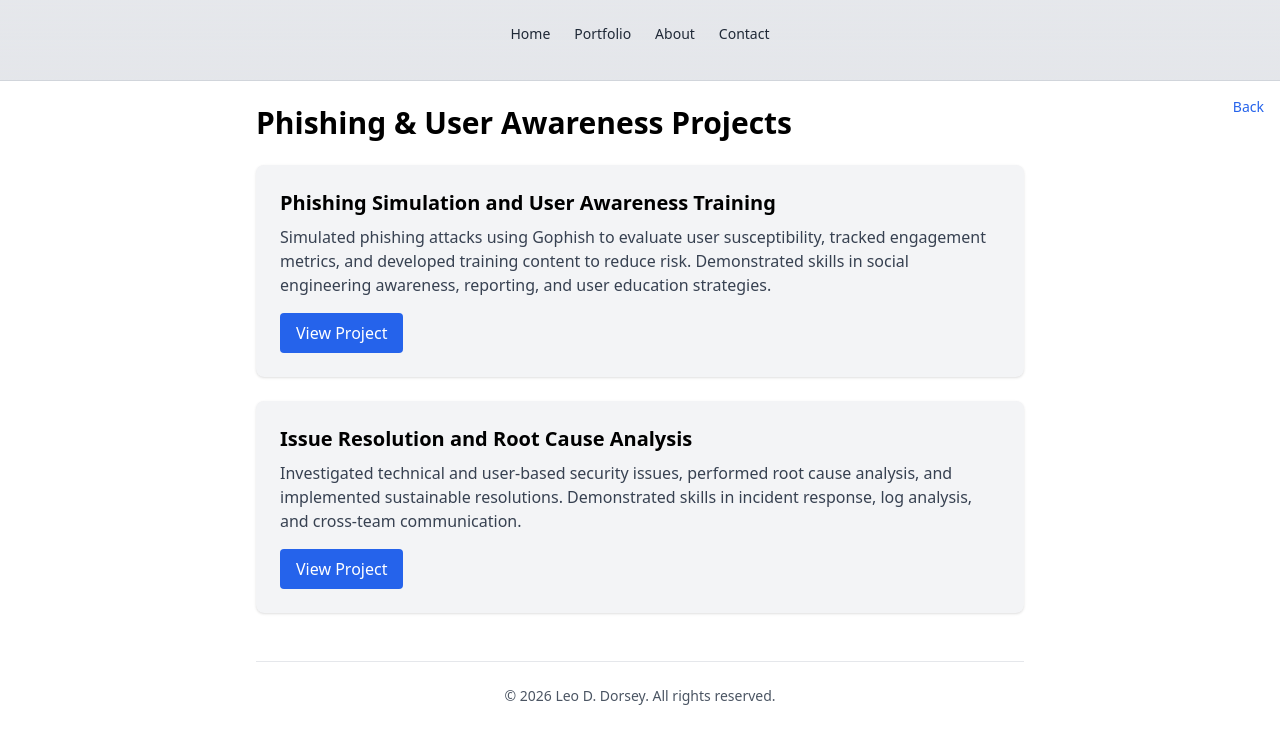
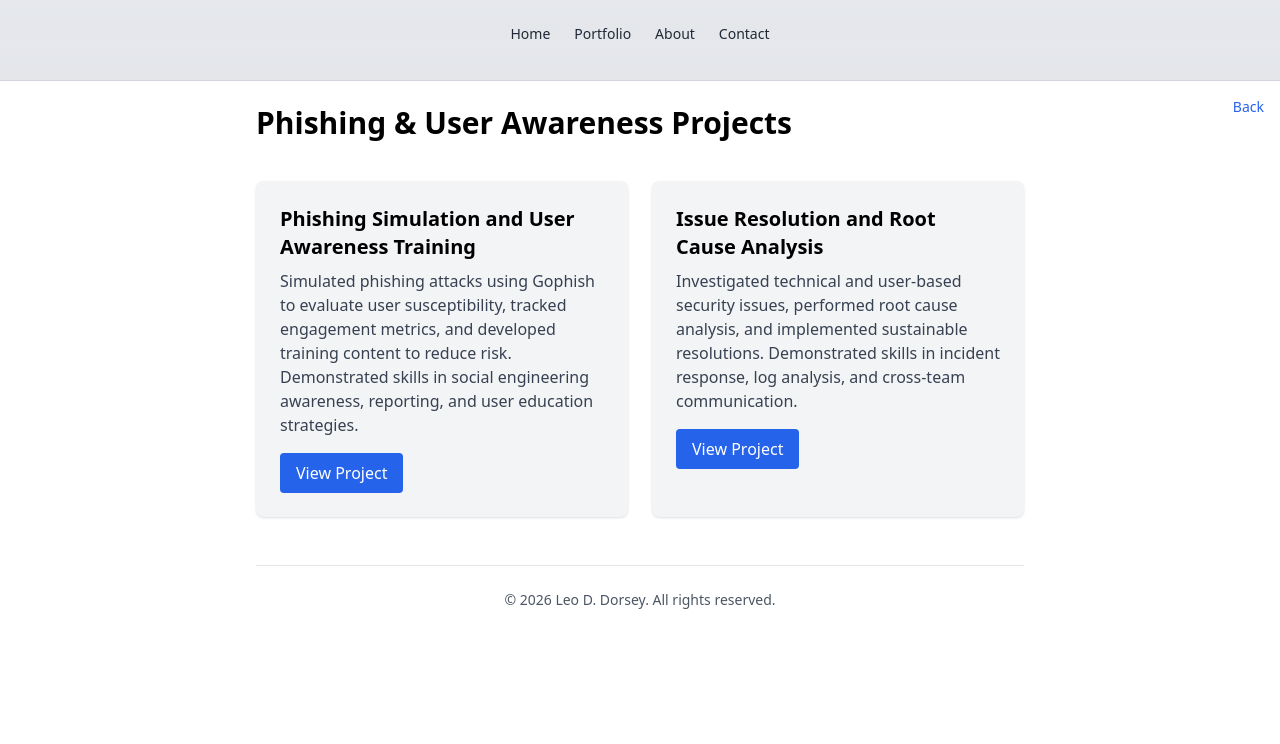
Before and after one commit to lddorse/cybersecurityportfolio, a React (Vite) app: page /projects/phishing-awareness in a window 1280 px wide. Shown: the top 744 px of the page. Built offline with nearby package versions, Linux system fonts and the light colour scheme.

Commit message:
Fixed Card Layout

```diff
--- a/src/pages/PhishingAwarenessProjects.jsx
+++ b/src/pages/PhishingAwarenessProjects.jsx
@@ -7,6 +7,7 @@ const PhishingAwarenessProjects = () => {
                         <BackButton />
 
         <h1 className="text-3xl font-bold mb-4">Phishing & User Awareness Projects</h1>
+        <div className="grid gap-6 md:grid-cols-2 mb-8">
 
         <div className="bg-gray-100 rounded-lg p-6 shadow mt-6">
           <h2 className="text-xl font-semibold mb-2">Phishing Simulation and User Awareness Training</h2>
@@ -37,6 +38,7 @@ const PhishingAwarenessProjects = () => {
             View Project
           </Link>
         </div>
+        </div>
         </FixedCardLayout>
   );
 };
```
